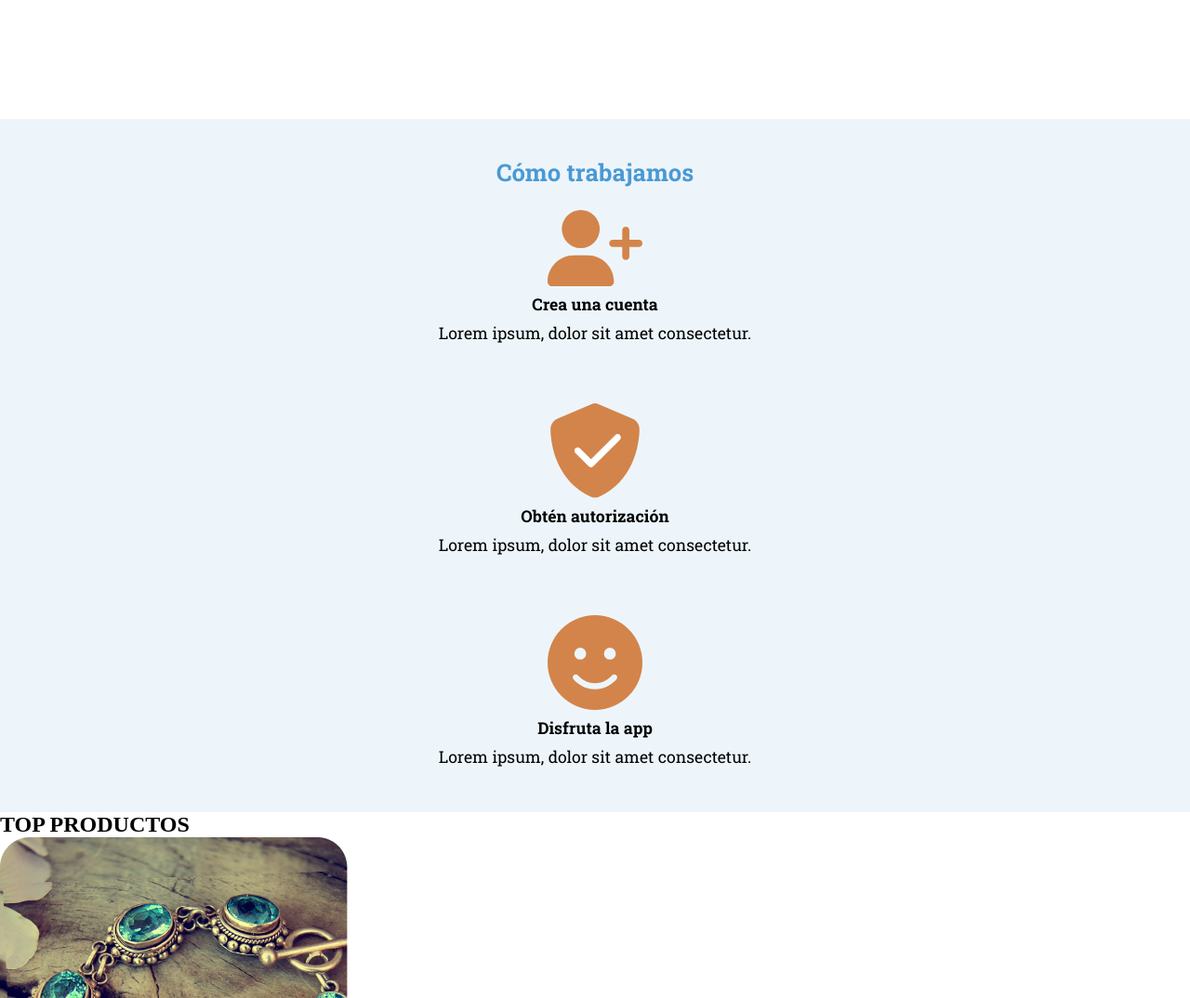
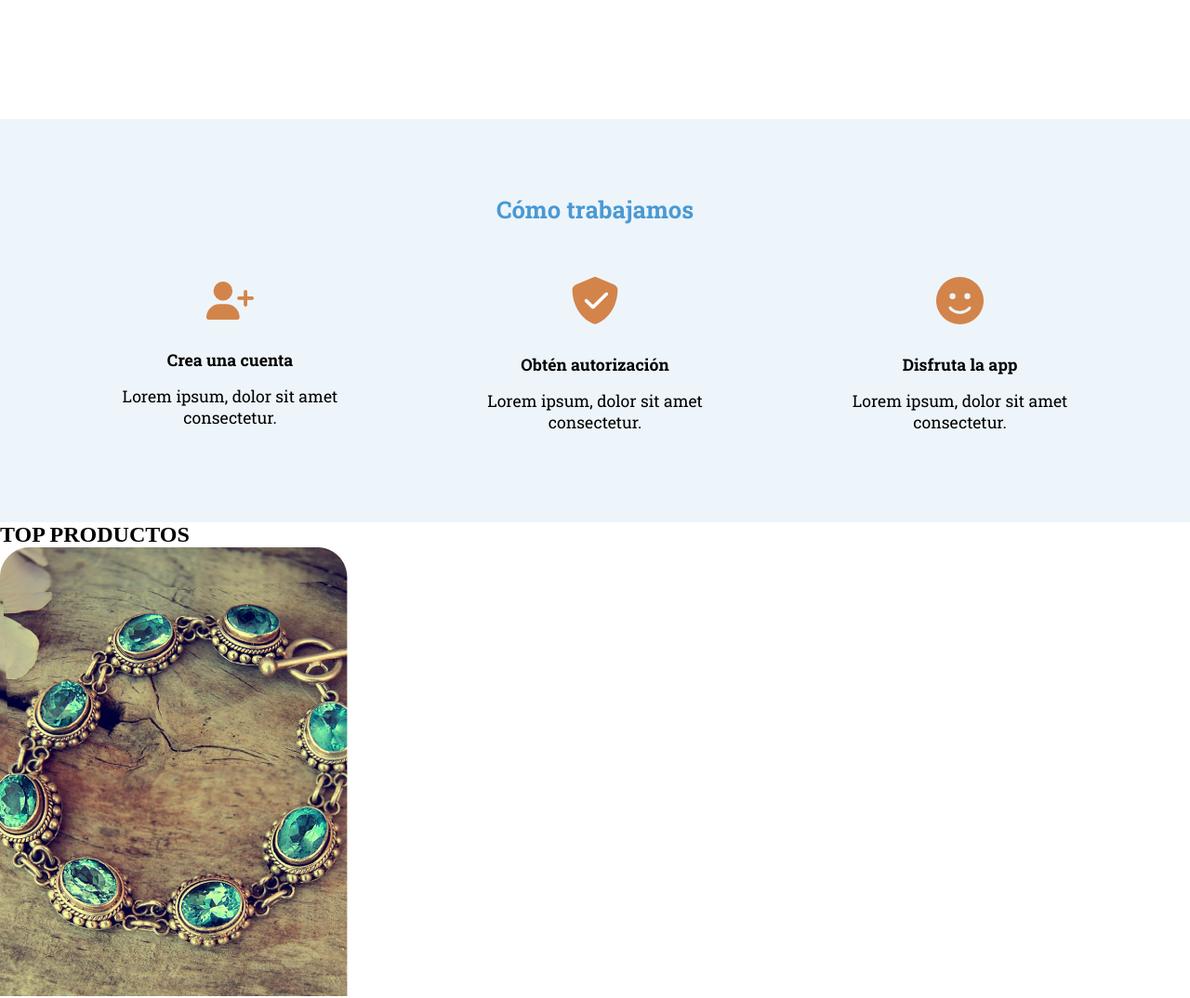
Before and after one commit to cusichia/project-promo-51-hack-module-1-team-2, a website built with Vite: page src/index.html in a window 1280 px wide. Shown: the part 1960-3034 px from the top of the page at 93% size. Built offline with nearby package versions, Linux system fonts and the light colour scheme.

Commit message:
update main-section2

```diff
--- a/src/partials/main-section2.html
+++ b/src/partials/main-section2.html
@@ -3,17 +3,17 @@
         <h3 class="section2__h3">Cómo trabajamos</h3>
         <section class="section2__articles">
         <article class="section2__article">
-            <img class="section2__icon" src="./images/icon-1.svg" alt="Icono social 1">
+            <img class="section2__article-icon" src="./images/icon-1.svg" alt="Icono social 1">
             <h4>Crea una cuenta</h4>
             <p>Lorem ipsum, dolor sit amet consectetur.</p>
         </article>
         <article class="section2__article">
-            <img class="section2__icon" src="./images/icon-2.svg" alt="Icono social 2">
+            <img class="section2__article-icon" src="./images/icon-2.svg" alt="Icono social 2">
             <h4>Obtén autorización</h4>
             <p>Lorem ipsum, dolor sit amet consectetur.</p>
         </article>
         <article class="section2__article">
-            <img class="section2__icon" src="./images/icon-3.svg" alt="Icono social 3">
+            <img class="section2__article-icon" src="./images/icon-3.svg" alt="Icono social 3">
             <h4>Disfruta la app</h4>
             <p>Lorem ipsum, dolor sit amet consectetur.</p>
         </article>
--- a/src/scss/layout/_main-section2.scss
+++ b/src/scss/layout/_main-section2.scss
@@ -6,37 +6,60 @@
     display: flex;
     flex-direction: column;
     align-items: center;
-    padding-top: 5vh;
-    padding-bottom: 6vh;
+    padding-top: 7vh;
+    padding-bottom: 10vh;
+
+    @media all and (min-width: 768px) {
+        flex-direction: none;
+        padding-top: 10vh;
+        padding-bottom: 12vh;
     }
 
-.section2__h3 {
+    &__h3 {
         text-align: center;
         padding-bottom: 3vh;
-    width: 20vw;
+        width: 30vw;
         color: vars.$color-primary;
         font-size: 1.6rem;
+        display: flex;
+        justify-content: center;
+
+        @media all and (min-width: 768px) {
+            padding-bottom: 7vh;
+        }
         }
 
-.section2__articles {
+    &__articles {
         display: flex;
         flex-direction: column;
         text-align: center;
         align-items: center;
-    gap: 8vh;
-    width: 30vw;
+        gap: 10vh;
+        width: 50vw;
         font-size: 1.1rem;
+
+        @media all and (min-width: 768px) {
+            flex-direction: row;
+            width: 80vw;
+            gap: 12vw;
+        }
         }
 
-.section2__article {
+    &__article {
         display: flex;
         flex-direction: column;
         align-items: center;
-    gap: 1vh;
+        gap: 2vh;
        }
 
-.section2__icon {
-    width: 8vw;
+    &__article-icon {
+        width: 1vw;
         height: auto;
       /*PARA QUE EL ICONO SE QUEDE CENTRADO SU CAJA MADRE DEBE SER FLEX Y PONERLE LA PROPIEDAD PARA CENTRAR A ELLA*/
+
+      @media all and (min-width: 768px) {
+        width: 4vw;
+        padding-bottom: 2vh;
       }
+       }
+}
```
Lines whose indentation alone changed are shown as unchanged.
